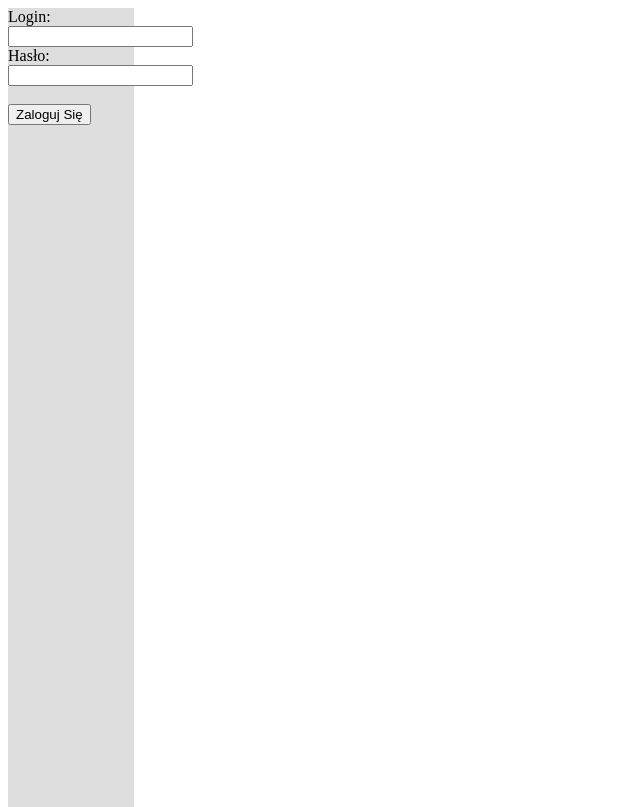
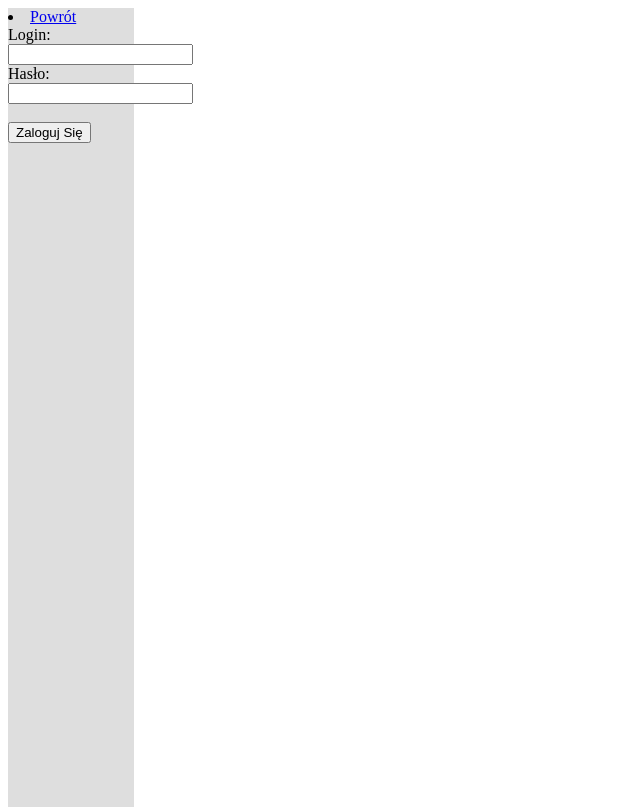
Before and after one commit to PyjterPL/Project-SI, a PHP site: page /flog.php in a window 1280 px wide. Shown: the top 807 px of the page, without its empty margins (0-640 px from the left). Run offline with PHP 8.4, Linux system fonts and the light colour scheme.

Commit message:
Add files via upload

```diff
--- a/flog.php
+++ b/flog.php
@@ -26,7 +26,7 @@
 
 
 <div id="navi">
-
+<li><a href="index.php">Powrót</a></li>
 <form action = "login.php" method="post">
 
 		Login: <br/> <input type="text" name="login"/> <br/>
```
